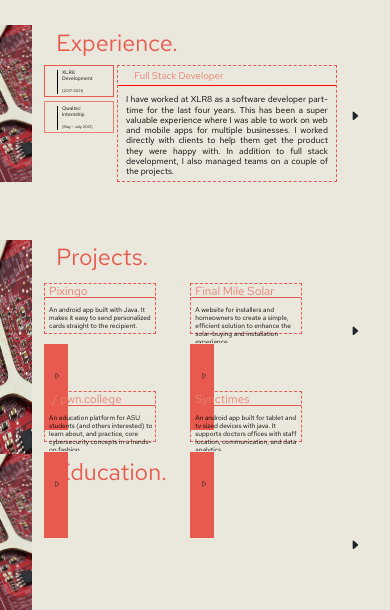
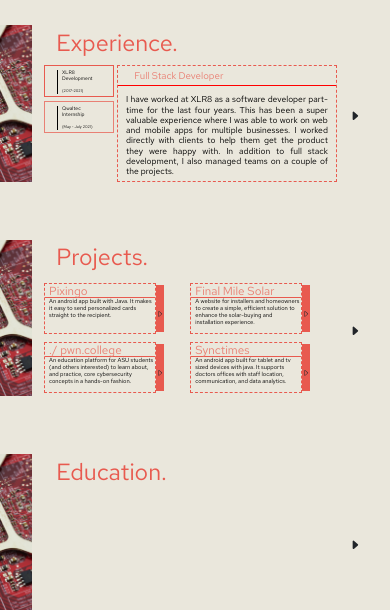
Before and after one commit to dev-calvin/portfolio-website, a Flask app: page / in a window 390 px wide. Shown: the part 539-1149 px from the top of the page. Run offline with Flask 2, Linux system fonts and the light colour scheme.

Commit message:
adjusted projects section for mobile devices

```diff
--- a/templates/index.html
+++ b/templates/index.html
@@ -215,7 +215,7 @@
 
   .projects-panels {
     height:13vw;
-    /* width:95%; */
+    /* width:20vw; */
     border: 1px dashed var(--red-dark-color);
     margin-top:1vw;
     margin-bottom:1vw;
@@ -228,23 +228,24 @@
     height:80%;
     background-color:var(--red-dark-color);
     width:2vw;
+    padding-left:0;
+    padding-right:0;
     margin-top:1.5vw;
     padding-top:5vw;
     -webkit-transition: width .5s;
   }
 
   .projects-panels-container:hover .projects-panel-tag{
-      width:3vw;
+      width:2.5vw;
       -webkit-transition: width .5s;
   }
 
   .projects-panels-container:hover .projects-panel-tag-arrow{
-    margin-left: 0;
+    margin-left: .5vw;
     -webkit-transition: margin .5s;
   }
 
   .projects-panel-tag-arrow{
-    margin-left:-.75vw;
     -webkit-transition: margin .5s;
   }
 
@@ -252,6 +253,7 @@
     padding-left: 1vw;
     border-bottom: .1vw solid var(--red-dark-color);
     height: 3.6vw;
+    margin: 0;
   }
 
 
@@ -277,6 +279,18 @@
 
     .about-me-text-top {
         line-height: 160%;
+    }
+
+    .projects-panel-tag {
+      padding-top:4vw;
+    }
+
+    .projects-panels-body-container {
+      max-height: 7.5vw;
+    }
+
+    .projects-panels-body-text {
+      font-size: 1.5vw;
     }
   }
 
```
